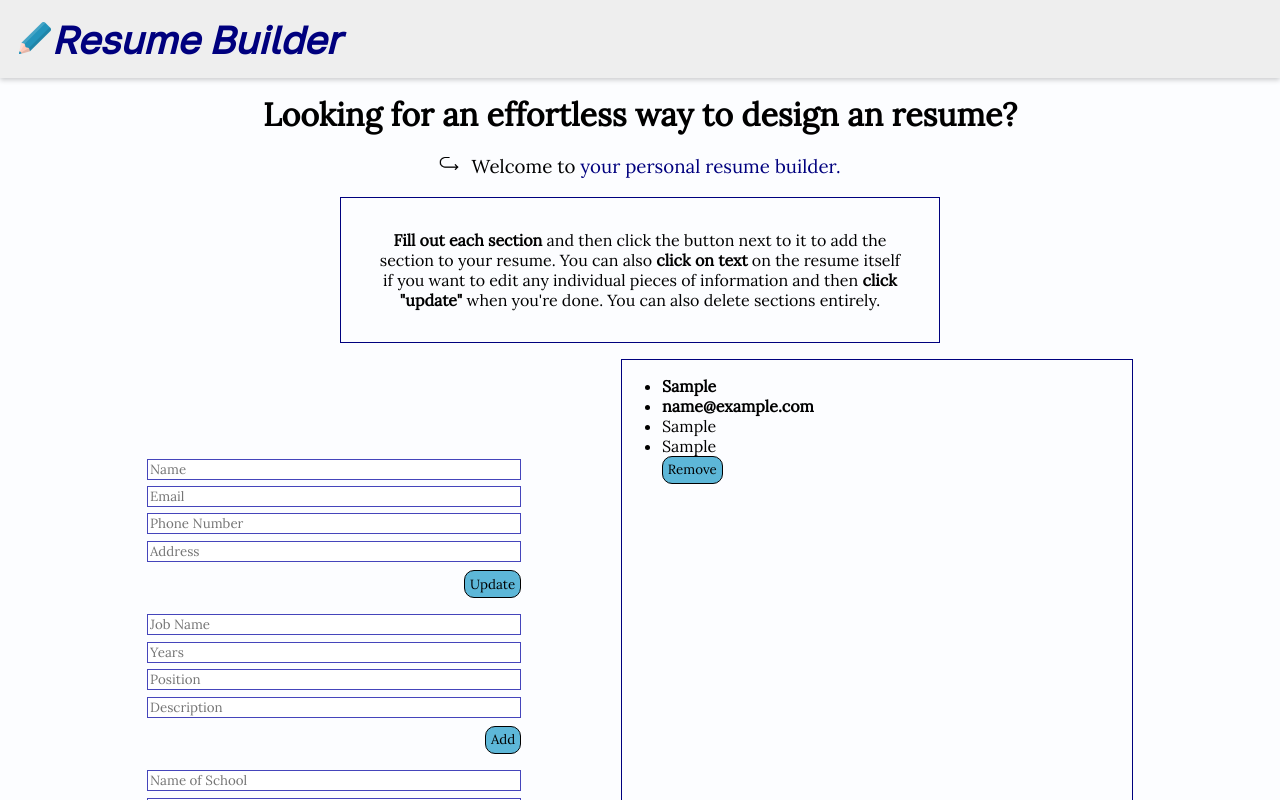
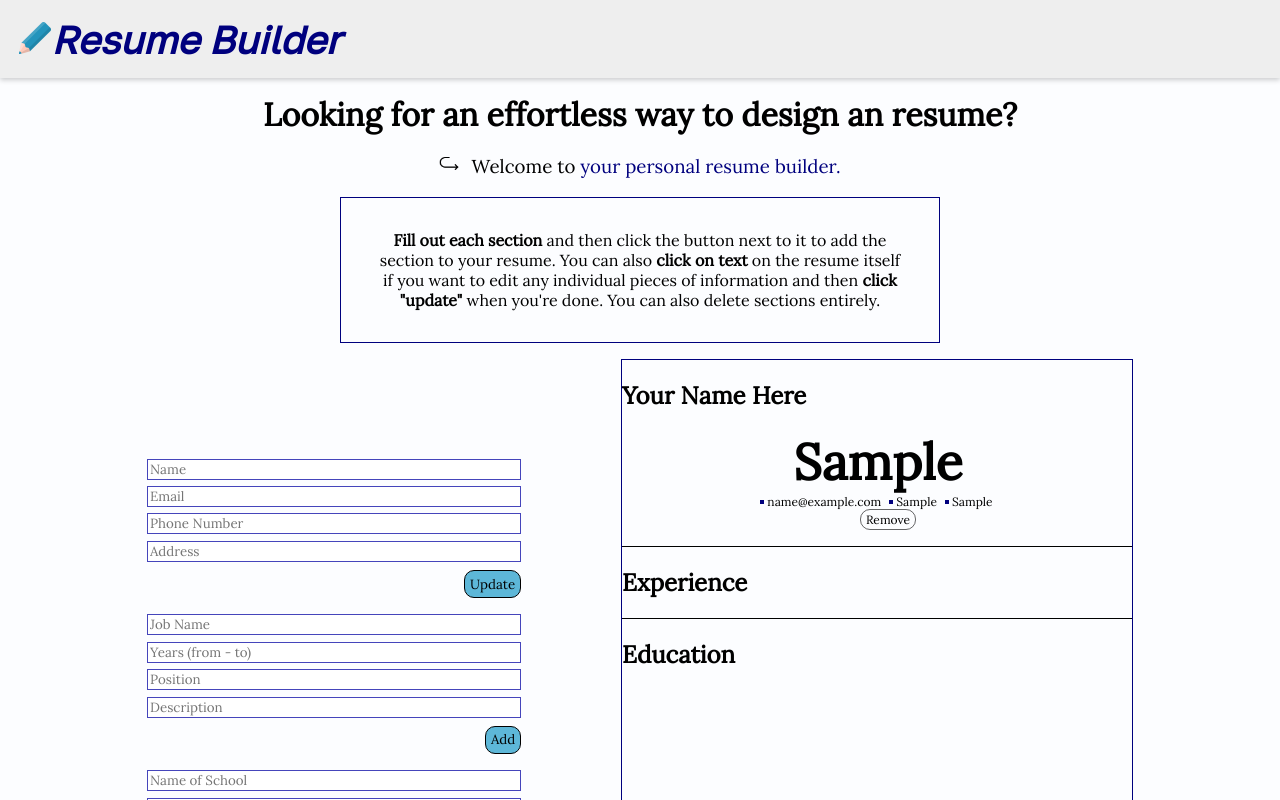
Before and after one commit to EnterOrion/cv-maker, a React (Create React App) app: page / in a window 1280 px wide. Both pictures are taken after typing "Sample", "name@example.com", "Sample", "Sample" into the empty fields and a click on the button "Update". Shown: the top 800 px of the page. Built offline with nearby package versions, Linux system fonts and the light colour scheme.

Commit message:
Basic display for personal details

```diff
--- a/src/components/Education.js
+++ b/src/components/Education.js
@@ -69,7 +69,7 @@ const EducationForm = () => {
             />
               <input
                 type="text"
-                placeholder="Years"
+                placeholder="Years (from - to)"
                 onChange={handleChange}
                 name="years"
                 value={formData.years}
--- a/src/components/EducationDisplay.js
+++ b/src/components/EducationDisplay.js
@@ -119,7 +119,7 @@ const EducationDisplay = () => {
                     <li onClick={clickYearHandler}  value={element.key}>{showEditYears == element.key  ? <input onChange={handleYearEdit}
                     name="years"
                     value={editYear}
-                    placeholder="Years"
+                    placeholder="Years (from - to)"
                     /> : element.years}</li> {showEditYears == element.key  && <span><button onClick={updateYearEdit} value={element.key}>Update</button></span>}
 
 
@@ -129,7 +129,7 @@ const EducationDisplay = () => {
                         placeholder="Degree"/>:
                         element.degree}</li> {showEditDegree == element.key  && <span><button onClick={updateDegreeEdit} value={element.key}>Update</button></span>}
 
-                    <button onClick={() => {
+                    <button className="remove-button" onClick={() => {
                     setAddData(
                         addData.filter(a =>
                         a.key !== element.key
@@ -143,7 +143,10 @@ const EducationDisplay = () => {
     )
 
    return (
-    <div>{listItems}</div>
+    <div>
+      <h2>Education</h2>
+    <div className="education-list">{listItems}</div>
+    </div>
    )
 
 
--- a/src/components/Experience.js
+++ b/src/components/Experience.js
@@ -73,7 +73,7 @@ const ExperienceForm = () =>
             />
               <input
                 type="text"
-                placeholder="Years"
+                placeholder="Years (from - to)"
                 onChange={handleChange}
                 name="years"
                 value={formData.years}
--- a/src/components/ExperienceDisplay.js
+++ b/src/components/ExperienceDisplay.js
@@ -159,7 +159,7 @@ const ExperienceDisplay = () => {
                     <li onClick={clickYearHandler}  value={element.key}>{showEditYears == element.key  ? <input onChange={handleYearEdit}
                     name="years"
                     value={editYear}
-                    placeholder="Years"
+                    placeholder="Years (from - to)"
                     /> : element.years}</li> {showEditYears == element.key  && <span><button onClick={updateYearEdit} value={element.key}>Update</button></span>}
 
 
@@ -177,7 +177,7 @@ const ExperienceDisplay = () => {
                     /> : element.description}</li> {showEditDescription == element.key  && <span><button onClick={updateDescriptionEdit} value={element.key}>Update</button></span>}
 
 
-                    <button onClick={() => {
+                    <button className="remove-button" onClick={() => {
                     setAddData(
                         addData.filter(a =>
                         a.key !== element.key
@@ -189,7 +189,10 @@ const ExperienceDisplay = () => {
         }
     )
     return (
-        <div>{listItems}</div>
+      <div>
+        <h2>Experience</h2>
+        <div className="experience-list">{listItems}</div>
+        </div>
     )
 }
 
--- a/src/components/PersonalDetailsDisplay.js
+++ b/src/components/PersonalDetailsDisplay.js
@@ -138,11 +138,10 @@ const PersonalDetailsDisplay = () => {
     const listItems = addData.map(
         (element) => {
             return (
-                <ul key={element.key}>
+                <ul class="personal" key={element.key}>
 
-                 <li onClick={clickNameHandler}  value={element.key}
-                    style={{
-                        fontWeight: 'bold'}}> {showEditName == element.key  ? <input onChange={handleNameEdit}
+                 <li onClick={clickNameHandler}  value={element.key} className="name-personal"
+                 > {showEditName == element.key  ? <input onChange={handleNameEdit}
                         name="name"
                         value={editName}
                         placeholder="Name"/>:
@@ -152,34 +151,31 @@ const PersonalDetailsDisplay = () => {
 
 
 
-                <li onClick={clickEmailHandler}  value={element.key}
-                    style={{
-                        fontWeight: 'bold'}}> {showEditEmail == element.key  ? <input onChange={handleEmailEdit}
-                        name="email"
-                        value={editEmail}
-                        placeholder="Email"/>:
-                        element.email}
-                </li> {showEditEmail == element.key  && <span><button onClick={updateEmailEdit} value={element.key}>Update</button></span>}
+                <div class="lower-personal">
+                  <li onClick={clickEmailHandler}  value={element.key} className="email-personal"
+                      > {showEditEmail == element.key  ? <input onChange={handleEmailEdit}
+                          name="email"
+                          value={editEmail}
+                          placeholder="Email"/>:
+                          <span>{element.email}</span>}
+                  </li> {showEditEmail == element.key  && <span><button onClick={updateEmailEdit} value={element.key}>Update</button></span>}
+                  <li onClick={clickPhoneHandler}  value={element.key} className="phone-personal"
+                  >{showEditPhone == element.key  ? <input onChange={handlePhoneEdit}
+                      name="phone"
+                      value={editPhone}
+                      placeholder="Phone number"
+                      /> : <span>{element.phone}</span>}</li> {showEditPhone == element.key  && <span><button onClick={updatePhoneEdit} value={element.key}>Update</button></span>}
+                  <li onClick={clickAddressHandler}  value={element.key} className="address-personal"
+                  >{showEditAddress == element.key  ? <input onChange={handleAddressEdit}
+                      name="address"
+                      value={editAddress}
+                      placeholder="Address"
+                    /> : <span>{element.address}</span>}</li> {showEditAddress == element.key  && <span><button onClick={updateAddressEdit} value={element.key}>Update</button></span>}
+                </div>
 
 
 
-
-                <li onClick={clickPhoneHandler}  value={element.key}>{showEditPhone == element.key  ? <input onChange={handlePhoneEdit}
-                    name="phone"
-                    value={editPhone}
-                    placeholder="Phone number"
-                    /> : element.phone}</li> {showEditPhone == element.key  && <span><button onClick={updatePhoneEdit} value={element.key}>Update</button></span>}
-
-
-                <li onClick={clickAddressHandler}  value={element.key}>{showEditAddress == element.key  ? <input onChange={handleAddressEdit}
-                    name="address"
-                    value={editAddress}
-                    placeholder="Address"
-                    /> : element.address}</li> {showEditAddress == element.key  && <span><button onClick={updateAddressEdit} value={element.key}>Update</button></span>}
-
-
-
-                    <button onClick={() => {
+                    <button className="remove-button" onClick={() => {
                     setAddData(
                         addData.filter(a =>
                         a.key !== element.key
@@ -193,7 +189,10 @@ const PersonalDetailsDisplay = () => {
 
 
    return (
-    <div>{listItems}</div>
+    <div>
+      <h2>Your Name Here</h2>
+    <div className="personal-list">{listItems}</div>
+    </div>
    )
 
 
--- a/src/styles/style.scss
+++ b/src/styles/style.scss
@@ -129,4 +129,66 @@ input {
     min-height: 80vh; // Need media query
     min-width: 40vw;
     border: 1px solid rgb(0, 0, 126);
+
 }
+
+
+.name-personal {
+    font-weight: 800;
+    font-size: 50px;
+    list-style: none;
+    padding-right: 20px;
+
+
+
+}
+
+.lower-personal span {
+    left: -8px;
+    position: relative;
+}
+
+.lower-personal {
+    display: flex;
+    gap: 15px;
+    font-size: 12px;
+    list-style: square;
+
+}
+
+.personal {
+    display: flex;
+    align-items: center;
+    justify-content: center;
+    flex-direction: column;
+    padding-right: 18px;
+
+
+
+}
+
+.remove-button {
+    padding: 2px 5px;
+    background-color: transparent;
+    font-size: 12px;
+    border: 1px solid rgba(0, 0, 0, 0.596);
+
+}
+
+.remove-button:hover {
+    background-color: rgb(247, 212, 212);
+
+}
+
+.personal-list li::marker {
+    color:rgb(0, 0, 126);
+}
+
+.personal-list, .experience-list {
+    border-bottom: 1px solid black;
+
+}
+
+.experience-list li, .education-list li{
+    list-style: none;
+}
```
